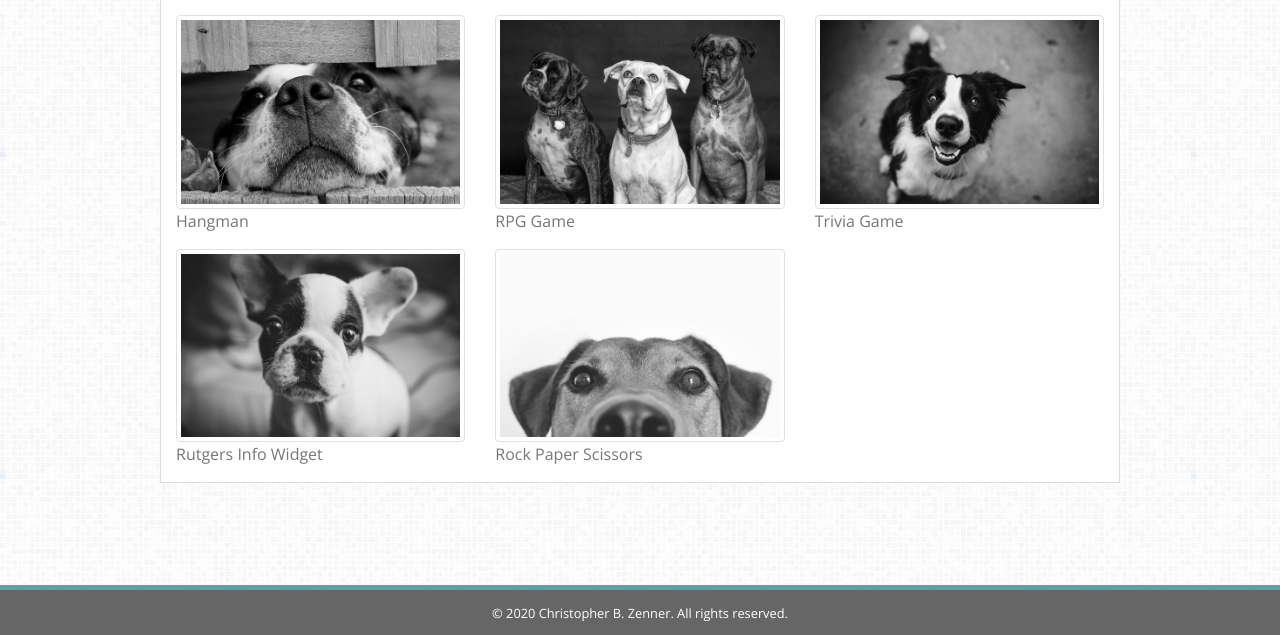
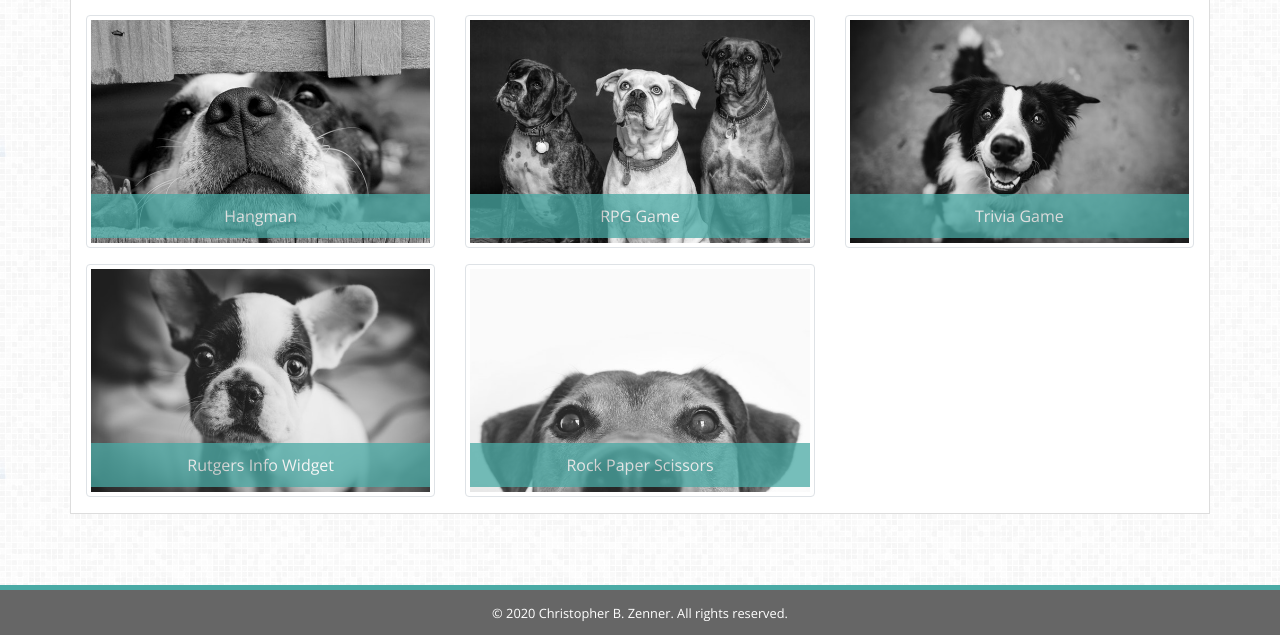
Before and after one commit to icn2you/fsf-a02a, a plain HTML site: page portfolio.html in a window 1280 px wide. Shown: the part 165-800 px from the top of the page. Drawn offline with nearby package versions, Linux system fonts and the light colour scheme.

Commit message:
style: Create styling specific to portfolio.html

```diff
--- a/assets/css/style.css
+++ b/assets/css/style.css
@@ -40,7 +40,7 @@ body {
  Bootstrap Overrides
 *******************************************************************************/
 .container {
-  max-width: 960px;
+  /* max-width: 960px; */
 }
 
 .navbar {
@@ -108,6 +108,11 @@ a:hover, .nav-link:hover {
 /******************************************************************************
  Primary Content Elements
 *******************************************************************************/
+main.container {
+  /* sticky footer offset + 20px */
+  margin-bottom: 75px;
+}
+
 main {
   background: #fff;
   border: 1px solid #ddd;
@@ -137,9 +142,26 @@ p {
 /******************************************************************************
  Image Elements
 *******************************************************************************/
-.img-thumbnail#portrait {
-  max-width: 110%;
+.photo-box {
+  position: relative;
 }
+
+.photo-label {
+  background: #4aaaa5;
+  bottom: 10px;
+  color: #fff;
+  display: block;
+  left: 5px;
+  opacity: 75%;
+  padding: 10px 0;
+  position: absolute;
+  text-align: center;
+  width: calc(100% - 10px);
+}
+
+/******************************************************************************
+ Form Elements
+*******************************************************************************/
 
 
 /******************************************************************************
```
